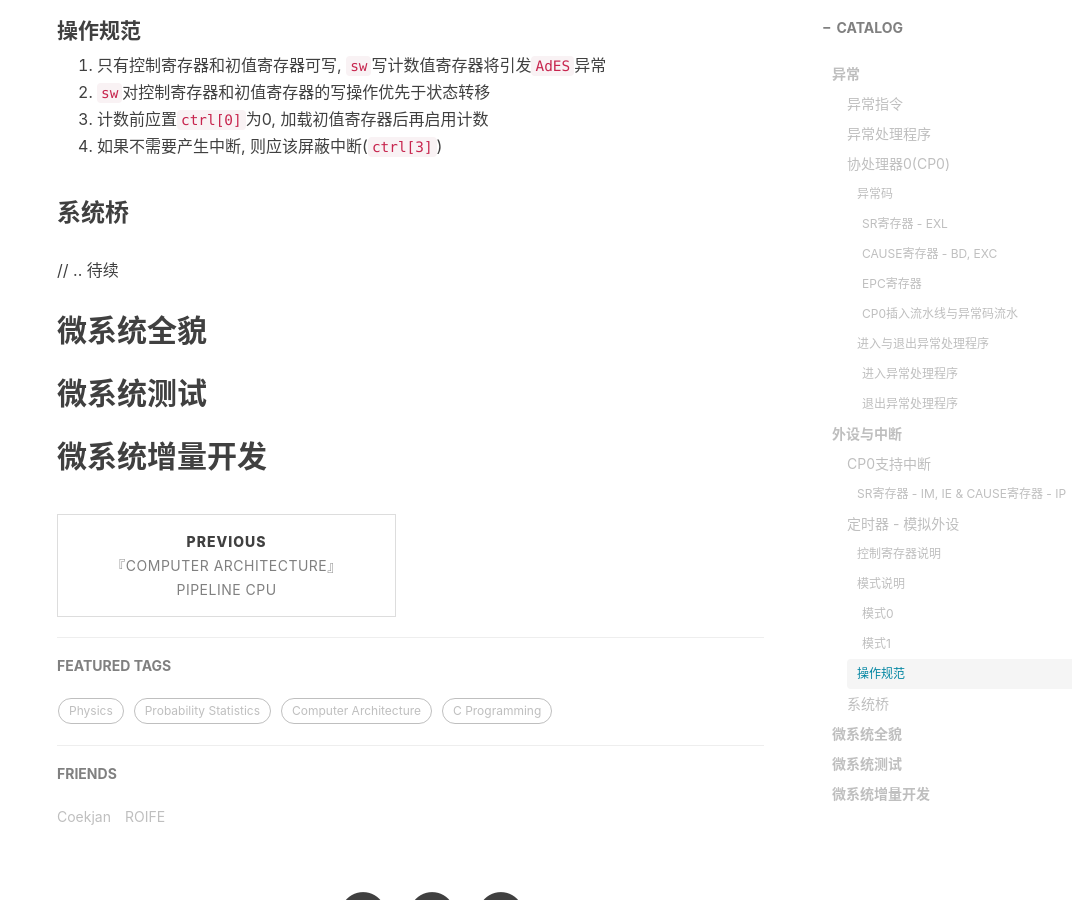
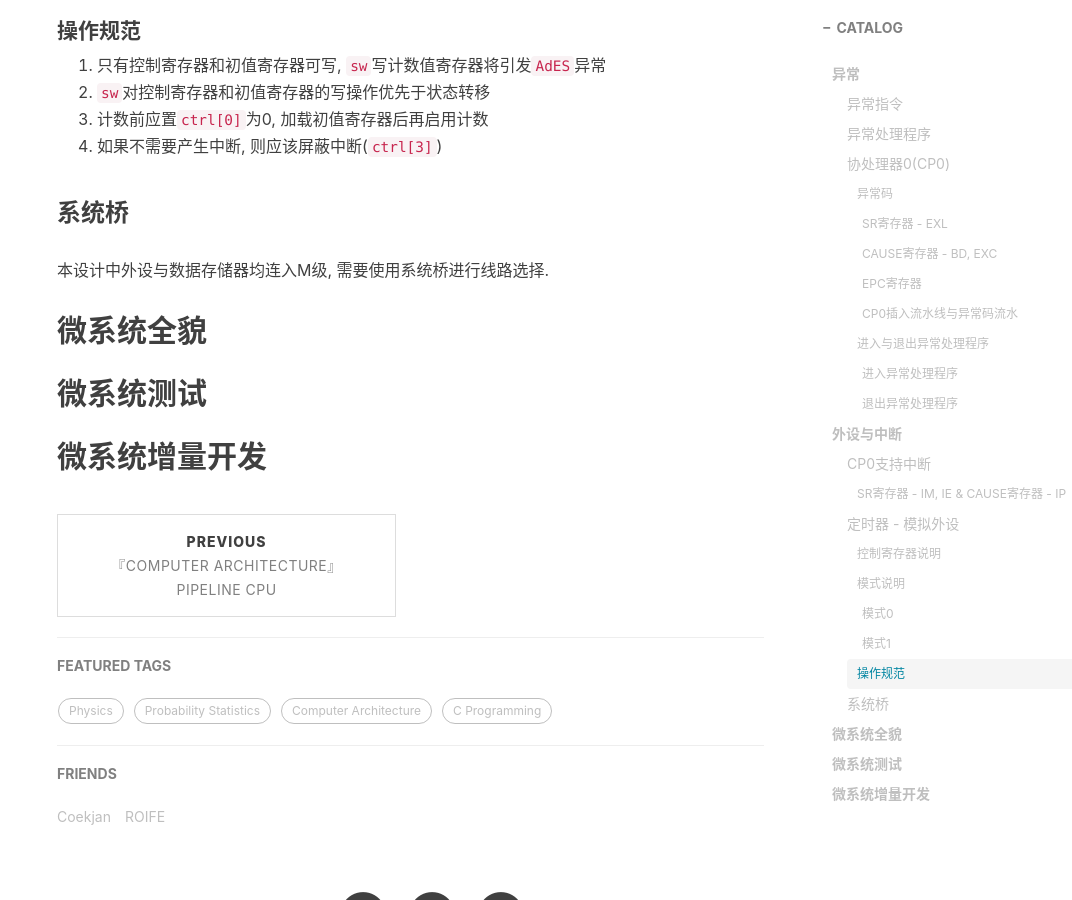
Before and after one commit to Coekjan/coekjan.github.io, a Jekyll site: the page built from _posts/Computer-Architecture/2021-01-27-Micro-System.md, in a window 1280 px wide and 900 px high, scrolled down 7884 px. Shown: the whole window, without its empty margins (208-1280 px from the left). Built offline with Jekyll 4.4.1, drawn with Linux system fonts in a browser that asks for light colours; nearby versions of some CDN libraries; comment, search, counter and statistics services are not loaded.

Commit message:
Update 2021-01-27-Micro-System.md

```diff
--- a/_posts/Computer-Architecture/2021-01-27-Micro-System.md
+++ b/_posts/Computer-Architecture/2021-01-27-Micro-System.md
@@ -346,7 +346,7 @@ assign Irq = HardwareIntRq | ExceptionIrq;
 
 ### 系统桥
 
-// .. 待续
+本设计中外设与数据存储器均连入M级, 需要使用系统桥进行线路选择.
 
 ## 微系统全貌
 
```
